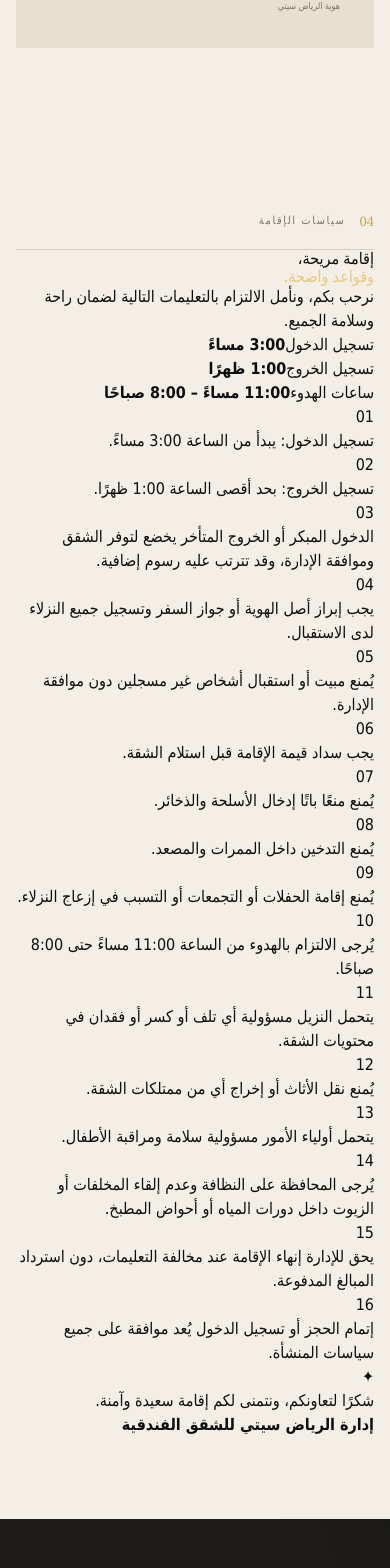
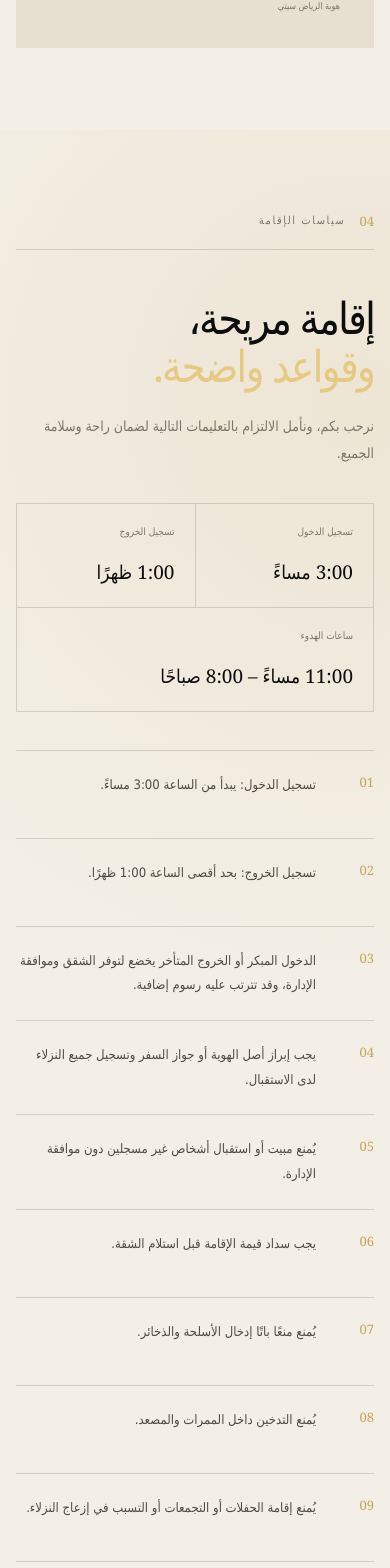
Before and after one commit to hani-site-spec/riyadh-city-hotel, a Next.js app: page / in a window 390 px wide. Shown: the part 6676-8244 px from the top of the page. Built offline with nearby package versions, Linux system fonts and the light colour scheme.

Commit message:
تنسيق قسم سياسات الإقامة

```diff
--- a/app/globals.css
+++ b/app/globals.css
@@ -794,6 +794,34 @@ a {
   font-size: 9px;
 }
 
+.policies {
+  background: radial-gradient(circle at 92% 12%, rgba(200, 163, 93, 0.13), transparent 28%), var(--paper);
+}
+
+.policies-heading {
+  display: grid;
+  grid-template-columns: 0.9fr 1.1fr;
+  align-items: end;
+  gap: 80px;
+  margin: 62px 0 54px;
+}
+
+.policies-heading h2 { font-size: clamp(44px, 5.4vw, 76px); letter-spacing: -0.045em; }
+.policies-heading > div > p { max-width: 520px; margin: 24px 0 0; color: var(--muted); font-size: 14px; line-height: 1.9; }
+.policy-highlights { display: grid; grid-template-columns: repeat(2, minmax(0, 1fr)); border-top: 1px solid var(--line); border-right: 1px solid var(--line); }
+.policy-highlights div { min-height: 104px; display: flex; flex-direction: column; justify-content: space-between; gap: 16px; padding: 20px; border-bottom: 1px solid var(--line); border-left: 1px solid var(--line); }
+.policy-highlights div:last-child { grid-column: 1 / -1; }
+.policy-highlights span { color: var(--muted); font-size: 10px; }
+.policy-highlights strong { color: var(--ink); font-family: Georgia, Tahoma, serif; font-size: 19px; font-weight: 400; }
+.policies-list { display: grid; grid-template-columns: repeat(2, minmax(0, 1fr)); gap: 0 40px; margin: 0; padding: 0; border-top: 1px solid var(--line); list-style: none; }
+.policies-list li { min-height: 88px; display: grid; grid-template-columns: 42px 1fr; align-items: start; gap: 16px; padding: 22px 0; border-bottom: 1px solid var(--line); }
+.policies-list li > span { color: var(--gold); font-family: Georgia, serif; font-size: 13px; }
+.policies-list p { margin: 0; color: #4f4b44; font-size: 13px; line-height: 1.9; }
+.policies-note { display: grid; grid-template-columns: auto 1fr auto; align-items: center; gap: 16px; margin-top: 36px; padding: 24px 28px; background: var(--ink); color: #fff; }
+.policies-note > span { color: var(--gold-light); }
+.policies-note p { margin: 0; color: rgba(255, 255, 255, 0.72); font-size: 13px; }
+.policies-note strong { color: var(--gold-light); font-size: 12px; font-weight: 500; }
+
 .contact {
   position: relative;
   overflow: hidden;
@@ -1191,6 +1219,7 @@ footer {
   }
 
   .about-grid,
+  .policies-heading,
   .contact-grid {
     grid-template-columns: 1fr;
     gap: 50px;
@@ -1340,6 +1369,12 @@ footer {
     margin: 44px 0 38px;
   }
 
+  .policies-heading { grid-template-columns: 1fr; gap: 36px; margin: 44px 0 38px; }
+  .policies-heading h2 { font-size: 44px; }
+  .policies-list { grid-template-columns: 1fr; }
+  .policies-note { grid-template-columns: auto 1fr; padding: 22px; }
+  .policies-note strong { grid-column: 2; }
+
   .unit-card {
     grid-template-columns: 42px 1fr;
     gap: 18px;
```
